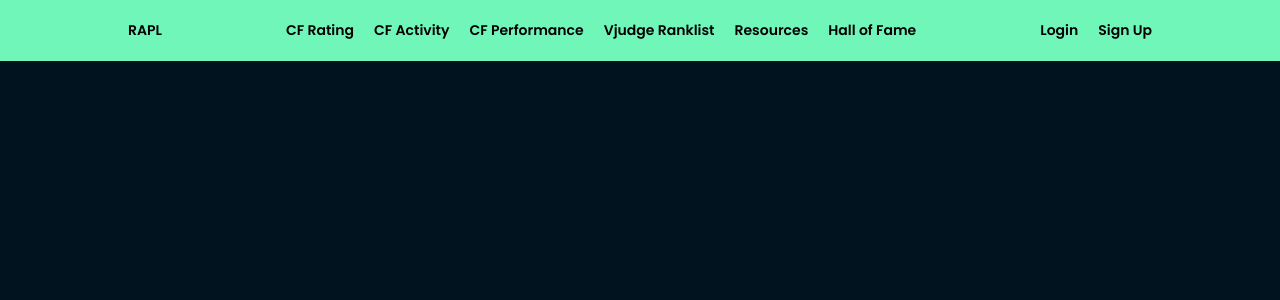
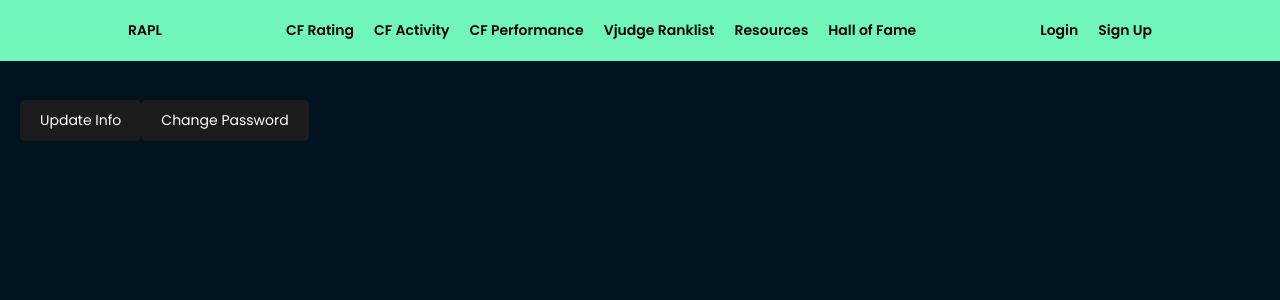
Before and after one commit to Al-Masood/Project_RAPL, a React (Create React App) app in the folder frontend/: page /profile in a window 1280 px wide. Shown: the top 300 px of the page. Built offline with nearby package versions, Linux system fonts and the light colour scheme.

Commit message:
Profile Page Initialization

```diff
--- a/frontend/src/App.js
+++ b/frontend/src/App.js
@@ -10,68 +10,74 @@ import HallofFame from './pages/HallofFame'
 import Login from './pages/Login'
 import SignUp from './pages/SignUp'
 import AdminPanel from './pages/AdminPanel'
+import Profile from './pages/Profile'
 import Navbar from './components/Navbar'
 
 function App() {
   return (
     <div className="App">
       <BrowserRouter>
-        <Navbar/>
+        <Navbar />
         <div className="pages">
           <Routes>
             <Route
-              path = "/"
-              element = {<Home />}
+              path="/"
+              element={<Home />}
             />
 
             <Route
-              path = "/cfrating"
-              element = {<CFRating />}
+              path="/cfrating"
+              element={<CFRating />}
             />
 
             <Route
-              path = "/cfactivity"
-              element = {<CFActivity />}
+              path="/cfactivity"
+              element={<CFActivity />}
             />
 
             <Route
-              path = "/cfperformance"
-              element = {<CFPerfRanklist />}
+              path="/cfperformance"
+              element={<CFPerfRanklist />}
             />
             <Route
-              path = "/vjudgeranklist"
-              element = {<VJRanklist />}
+              path="/vjudgeranklist"
+              element={<VJRanklist />}
             />
 
             <Route
-              path = "/resources"
-              element = {<Resources />}
+              path="/resources"
+              element={<Resources />}
             />
 
             <Route
-              path = "/halloffame"
-              element = {<HallofFame />}
+              path="/halloffame"
+              element={<HallofFame />}
             />
 
             <Route
-              path = "/login"
-              element = {<Login />}
+              path="/login"
+              element={<Login />}
             />
 
             <Route
-              path = "/signup"
-              element = {<SignUp />}
+              path="/signup"
+              element={<SignUp />}
             />
 
-          <Route
-              path = "/adminpanel"
-              element = {<AdminPanel />}
+            <Route
+              path="/adminpanel"
+              element={<AdminPanel />}
+            />
+
+            <Route
+              path="/profile"
+              element={<Profile />}
             />
           </Routes>
 
         </div>
-      </BrowserRouter>
-    </div>
+      </BrowserRouter >
+    </div >
   );
 }
 
--- a/frontend/src/components/Navbar.js
+++ b/frontend/src/components/Navbar.js
@@ -53,7 +53,10 @@ const Navbar = () => {
 
             {user && (
                 <div className="navbar-user">
-                    <span className='navbar-profile'>{user.user.name}</span>
+                    <Link to='/profile'>
+                        {user.user.name}
+                    </Link>
+
                     <Link onClick={handleClick}>
                         Logout
                     </Link>
--- /dev/null
+++ b/frontend/src/pages/Profile.js
@@ -0,0 +1,20 @@
+import { useState } from 'react'
+import UpdateInfo from '../components/UpdateInfo'
+import PasswordChange from '../components/PasswordChange'
+
+
+const Profile = () => {
+    const [activeComponent, setActiveComponent] = useState(UpdateInfo)
+    return (
+        <div>
+            <button className='rating-button' onClick={() => setActiveComponent('UpdateInfo')}> Update Info</button>
+            <button className='rating-button' onClick={() => setActiveComponent('PasswordChange')}> Change Password</button>
+
+            {activeComponent === 'UpdateInfo' && <UpdateInfo />}
+            {activeComponent === 'PasswordChange' && <PasswordChange />}
+
+        </div>
+    )
+}
+
+export default Profile
```
Also changed, not shown: frontend/src/components/PasswordChange.js (added), frontend/src/components/UpdateInfo.js (added), 2 other files (tests, documents, lock files or other folders).
